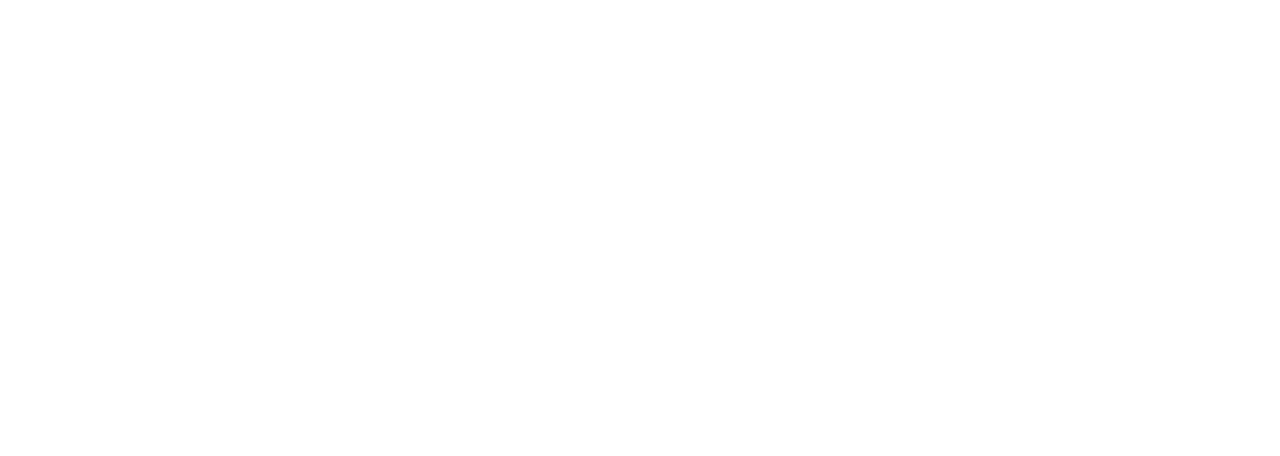
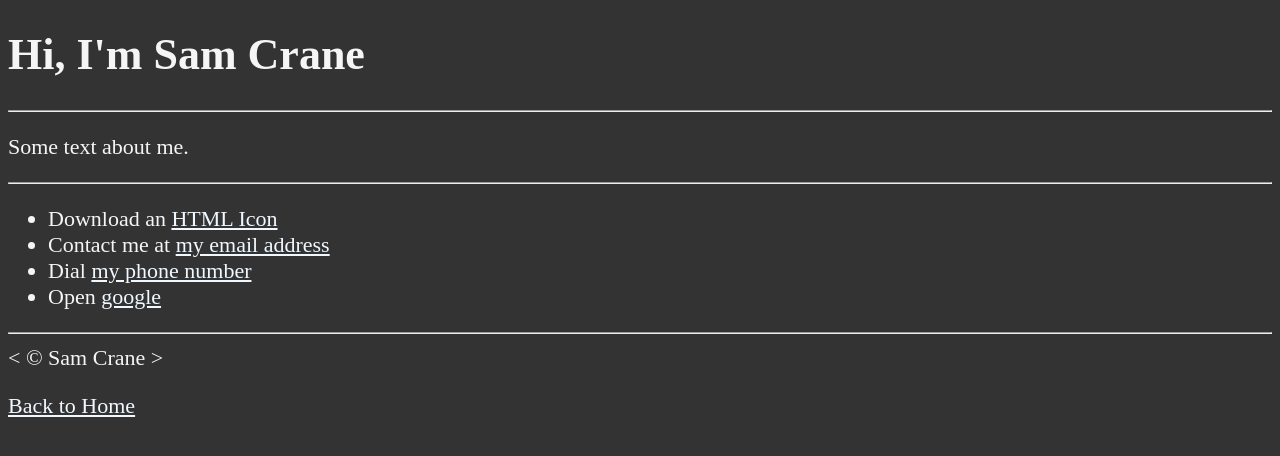
Before and after one commit to samofuture/front-end-edu, a plain HTML site: page HTML/html_course/about.html in a window 1280 px wide. Drawn offline with Linux system fonts and the light colour scheme.

Commit message:
Completed Chapter 5

```diff
--- a/HTML/html_course/about.html
+++ b/HTML/html_course/about.html
@@ -0,0 +1,44 @@
+<!DOCTYPE html>
+<html lang="en">
+    <head>
+        <meta charset="UTF-8">
+        <meta name="author" content="Sam Crane">
+        <meta name="description" content="This is a webpage about me">
+        <title>
+            About Me
+        </title>
+        <link rel="icon" href="../html.png" type="image/x-icon">
+        <link rel="stylesheet" href="main.css" type="text/css">
+    </head>
+
+    <body>
+        <h1>Hi, I'm Sam Crane</h1>
+
+        <hr>
+
+        <p>
+            Some text about me.
+        </p>
+
+        <hr>
+
+        <ul>
+            <li>Download an <a href="../html.png" download>HTML Icon</a></li>
+            <li>
+                Contact me at <a href="mailto:random@email.com">my email address</a>
+            </li>
+            <li>
+                Dial <a href="tel:+1234567890">my phone number</a>
+            </li>
+            <li>
+                Open <a href="https://www.google.com/" target="_blank">google</a>
+            </li>
+        </ul>
+
+        <hr>
+        &lt; &copy; Sam Crane &gt;
+        <p>
+            <a href="index.html">Back to Home</a>
+        </p>
+    </body>
+</html>
--- a/HTML/html_course/main.css
+++ b/HTML/html_course/main.css
@@ -6,3 +6,15 @@ body {
     background-color: #333;
     color: whitesmoke;
 }
+
+a {
+    color: aliceblue;
+}
+
+a:visited {
+    color: lightgray;
+}
+
+a:hover, a:active {
+    color: #eee;
+}
```
Also changed, not shown: HTML/html_course/index.html (+20 -1 lines).
